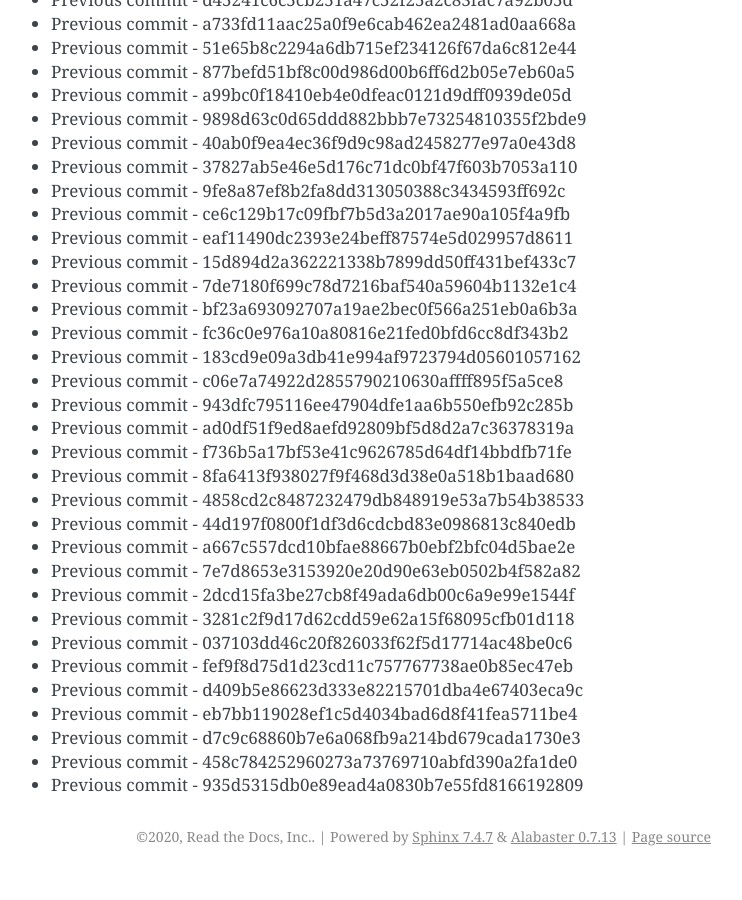
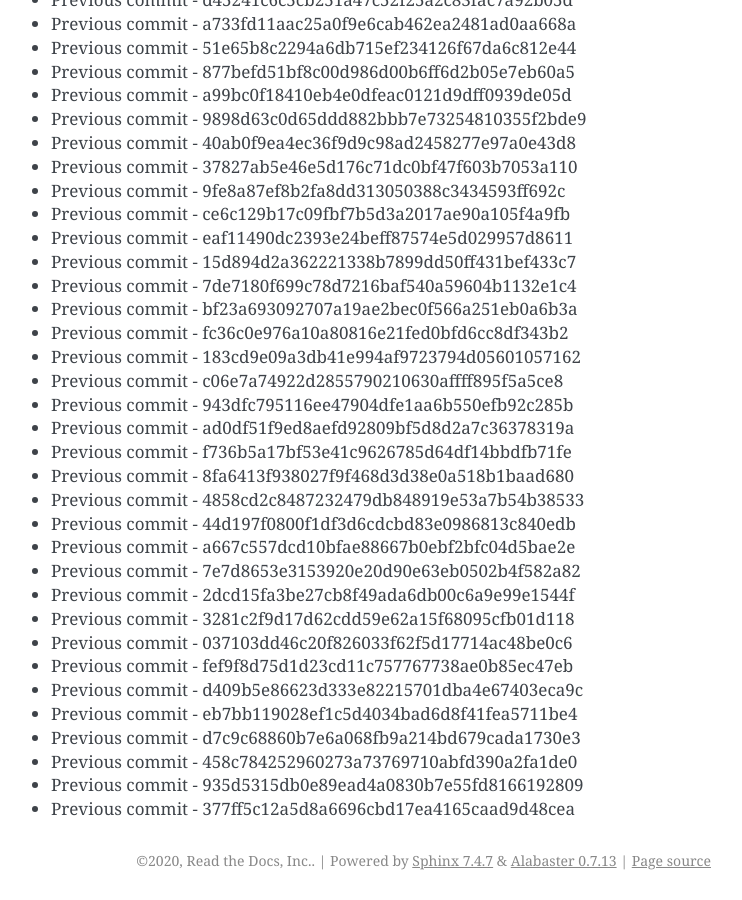
Before and after one commit to readthedocs/rtd-git-stresstest, a Sphinx documentation site: the page built from docs/updates.rst, in a window 1280 px wide and 900 px high, scrolled down 101221 px. Shown: the whole window, without its empty margins (399-1141 px from the left). Built offline with Sphinx 7.4.7, drawn with Linux system fonts in a browser that asks for light colours; before the commit the page ends 102097 px from its top, so only the background shows below that.

Commit message:
Generating commit from previous: 377ff5c12a5d8a6696cbd17ea4165caad9d48cea

```diff
--- a/docs/updates.rst
+++ b/docs/updates.rst
@@ -4285,3 +4285,4 @@ It can be tested for any performance characteristics.
 * Previous commit - d7c9c68860b7e6a068fb9a214bd679cada1730e3
 * Previous commit - 458c784252960273a73769710abfd390a2fa1de0
 * Previous commit - 935d5315db0e89ead4a0830b7e55fd8166192809
+* Previous commit - 377ff5c12a5d8a6696cbd17ea4165caad9d48cea
```
